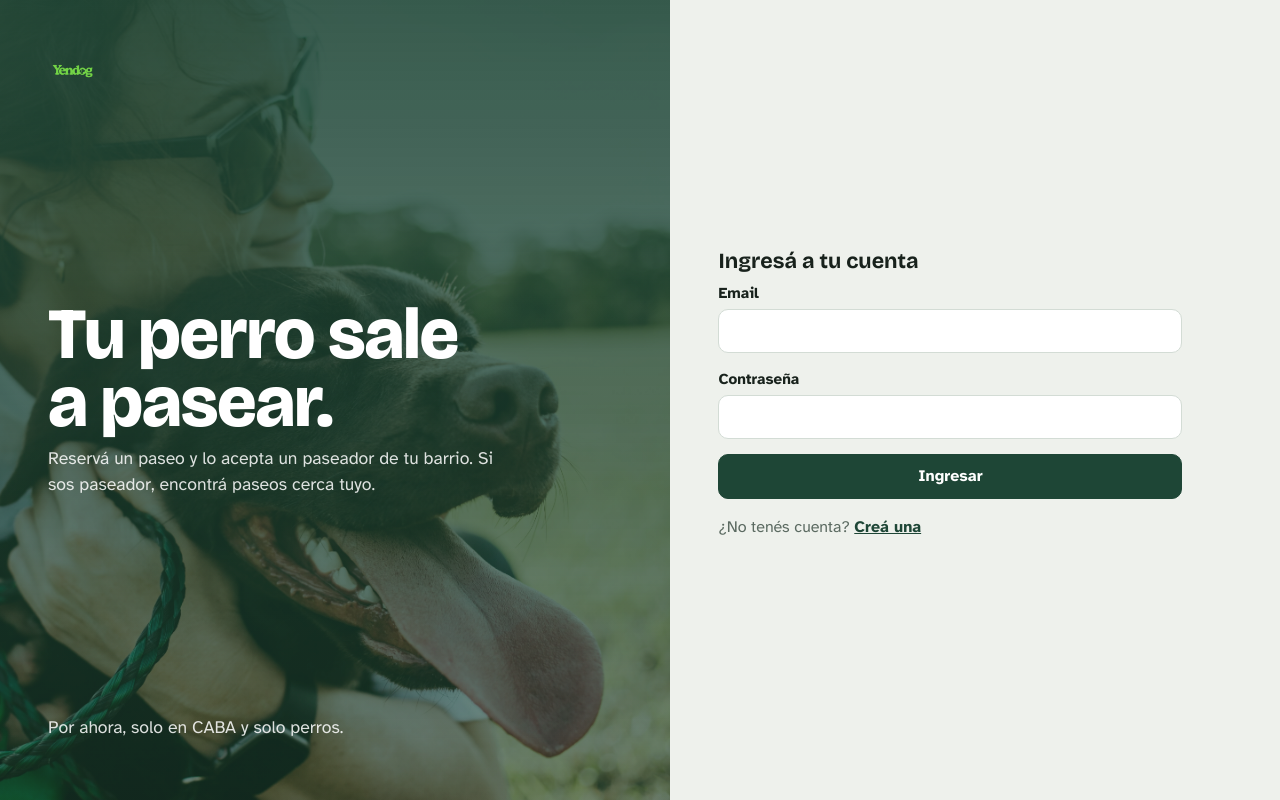
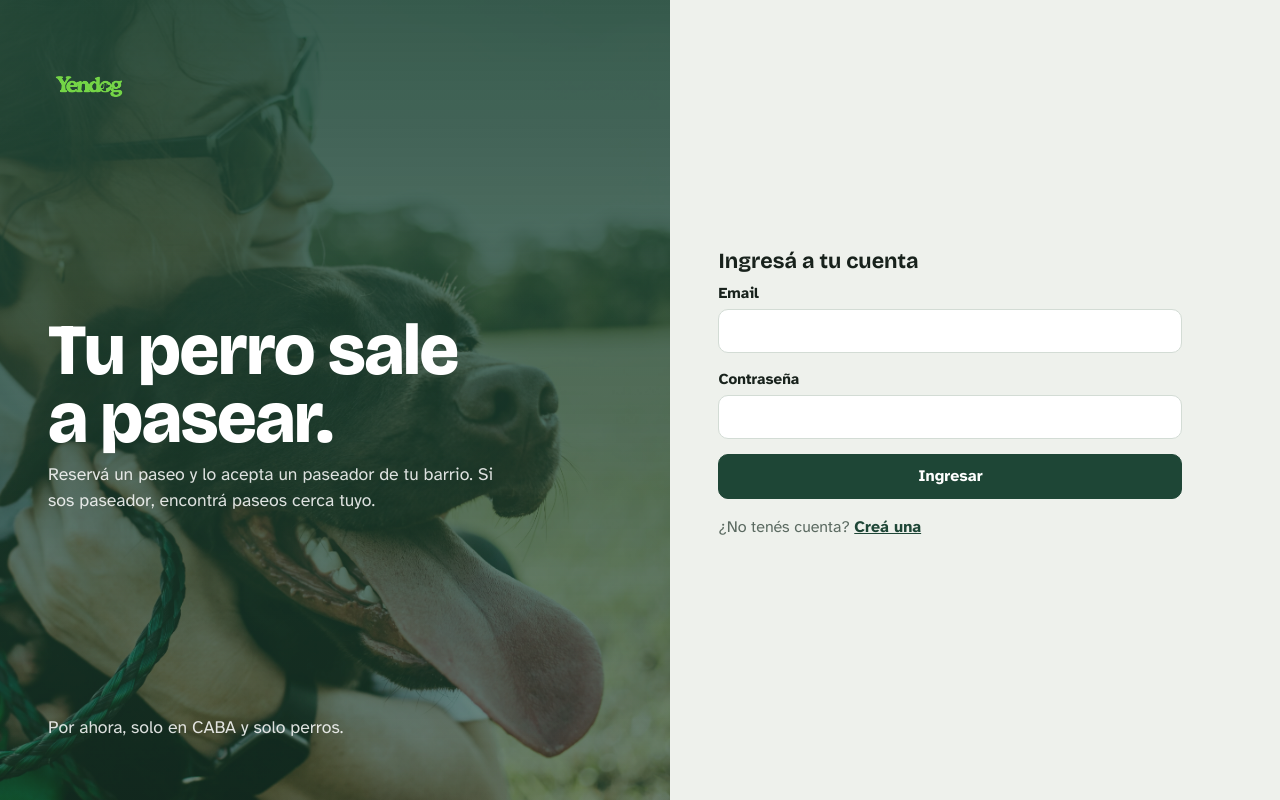
Before and after one commit to rriveraro/tp_programacion_2, a plain HTML site: page frontend/index.html in a window 1280 px wide. Drawn offline with nearby package versions, Linux system fonts and the light colour scheme.

Commit message:
agrandando logo

```diff
--- a/frontend/css/styles.css
+++ b/frontend/css/styles.css
@@ -72,8 +72,8 @@ a { color: var(--plaza); }
   background: var(--chapita);
   box-shadow: 0 0 0 3px rgba(242, 181, 58, 0.35);
 }
-.marca .logo { height: 32px; width: auto; display: block; }
-.ingreso .marca .logo { height: 48px; }
+.marca .logo { height: 40px; width: auto; display: block; }
+.ingreso .marca .logo { height: 80px; }
 .usuario { display: flex; align-items: center; gap: 0.75rem; font-size: 0.95rem; }
 .usuario .rol { opacity: 0.8; }
 
```
